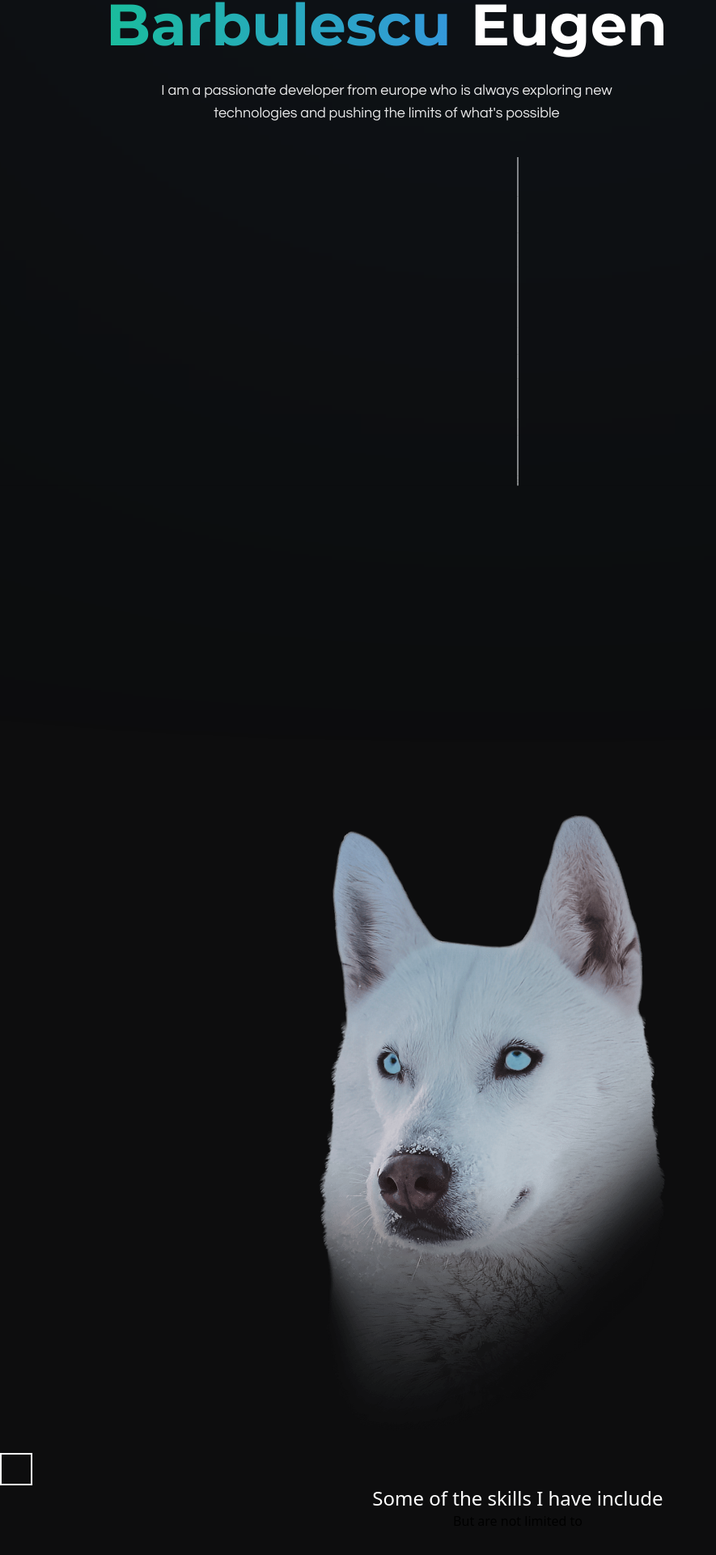
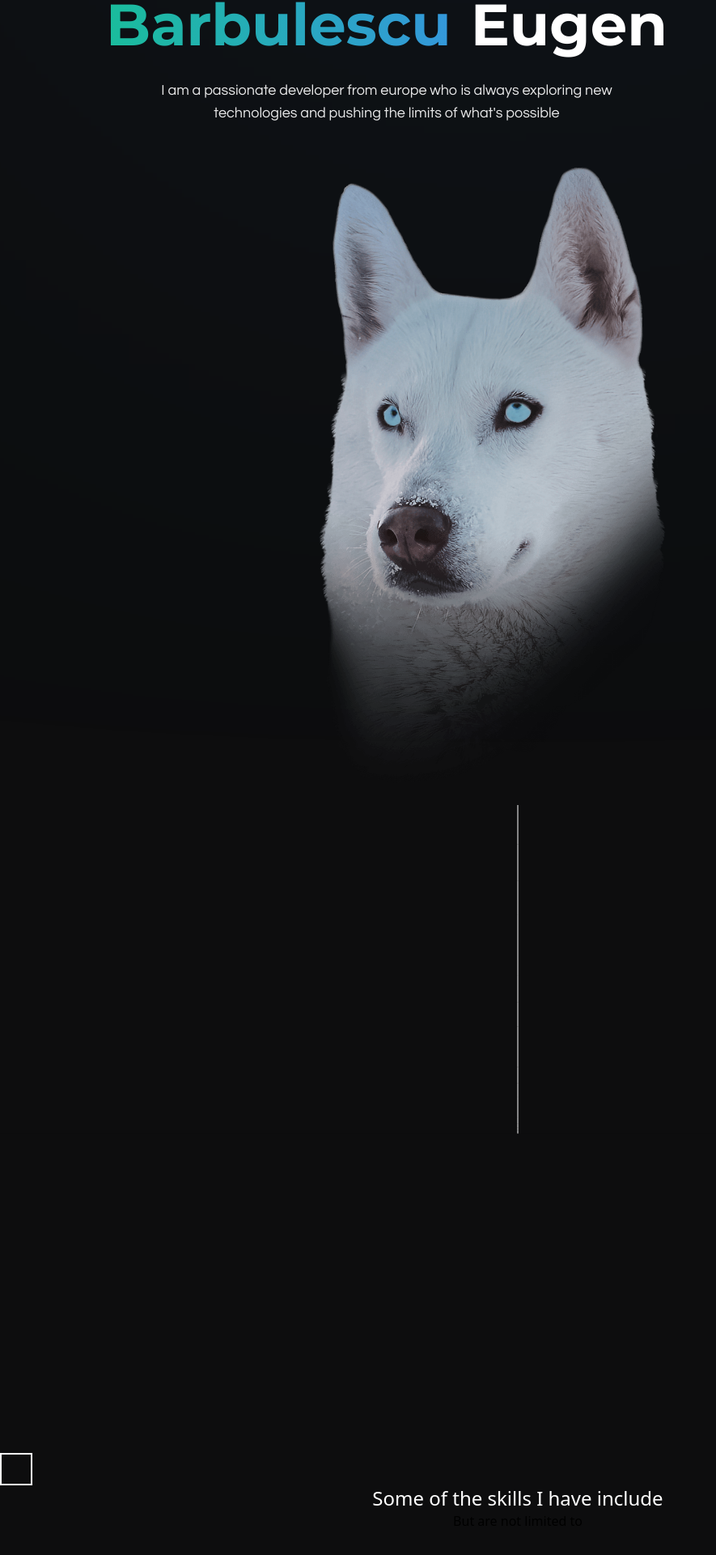
Before and after one commit to erupturatis/Personal-Website, a Next.js app: page /home in a window 1280 px wide. Shown: the part 406-2326 px from the top of the page at 81% size, without its empty margins (0-885 px from the left). Built offline with nearby package versions, Linux system fonts and the light colour scheme.

Commit message:
small fix window width

```diff
--- a/src/components/home/top/Canvas.tsx
+++ b/src/components/home/top/Canvas.tsx
@@ -90,6 +90,7 @@ const Canvas = ({ x1, y1, x2, y2, widthP, heightP, accent }: CanvasProps) => {
     refX2.current = x2;
     refY2.current = y2;
     refAccent.current = accent;
+    setWidth(widthP);
     console.log(widthP);
   }, [widthP]);
 
--- a/src/components/home/top/Top.tsx
+++ b/src/components/home/top/Top.tsx
@@ -41,7 +41,9 @@ const Top = () => {
       }, 4000);
     }, 1000);
     doc = document.querySelector('html');
-    setWindowWidth(window.innerWidth);
+    if (doc) {
+      setWindowWidth(doc.getBoundingClientRect().width);
+    }
     window.addEventListener('resize', () => {
       // setWindowWidth(window.innerWidth);
       if (!doc) return;
@@ -106,6 +108,19 @@ const Top = () => {
         )}
       </div> */}
 
+      {windowWidth !== null ? (
+        <>
+          <div className={`  ${windowWidth > 1280 ? 'absolute 2x:right-40 xl:right-20  top-40' : ' flex  justify-center w-full   z-0 relative'} `}>
+            {windowWidth > 1280 ? (
+              <Husky scale={windowWidth / 1920} scrollEyes={false} />
+            ) : (
+              <Husky scale={windowWidth < 500 ? windowWidth / 800 : windowWidth / 1280} scrollEyes={true} />
+            )}
+          </div>
+        </>
+      ) : (
+        <></>
+      )}
       <div className="w-full h-[800px]">
         {windowWidth !== null && (
           <Canvas
@@ -119,20 +134,6 @@ const Top = () => {
           />
         )}
       </div>
-
-      {windowWidth !== null ? (
-        <>
-          <div className={`  ${windowWidth > 1280 ? 'absolute 2x:right-40 xl:right-20  top-40' : ' flex  justify-center w-full   z-0 relative'} `}>
-            {windowWidth > 1280 ? (
-              <Husky scale={windowWidth / 1920} scrollEyes={false} />
-            ) : (
-              <Husky scale={windowWidth < 500 ? windowWidth / 800 : windowWidth / 1280} scrollEyes={true} />
-            )}
-          </div>
-        </>
-      ) : (
-        <></>
-      )}
     </div>
   );
 };
```
